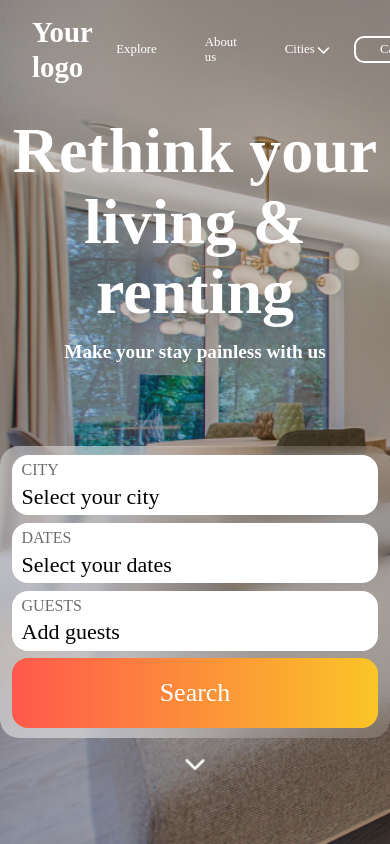
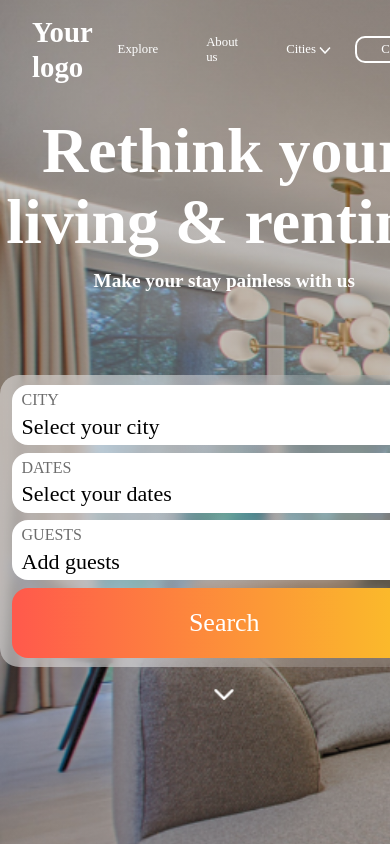
Before and after one commit to sahilmarka/20220325-sahilmarka, a React (Create React App) app: page / in a window 390 px wide. Shown: the top 844 px of the page. Built offline with nearby package versions, Linux system fonts and the light colour scheme; the HTML template or start-up script is replaced by a standard one.

Commit message:
add media queries

```diff
--- a/src/App.scss
+++ b/src/App.scss
@@ -37,6 +37,35 @@ header {
     height: 100vh;
     z-index: 10;
   }
+  @media (max-width: 499px) {
+    position: fixed;
+    width: 101vw;
+    height: 130vh;
+    z-index: 10;
+  }
+
+  @media only screen and (min-width: 420px) and (max-width: 480px) {
+    position: fixed;
+    width: 110vw;
+    height: 130vh;
+    z-index: 10;
+  }
+
+  @media (max-width: 415px) {
+    position: fixed;
+    width: 115vw;
+    height: 130vh;
+    z-index: 10;
+
+  }
+
+  @media (max-width: 380px) {
+    position: fixed;
+    width: max-content;
+    height: max-content;
+    z-index: 10;
+  }
+
 }
 
 .mainHeading {
```
